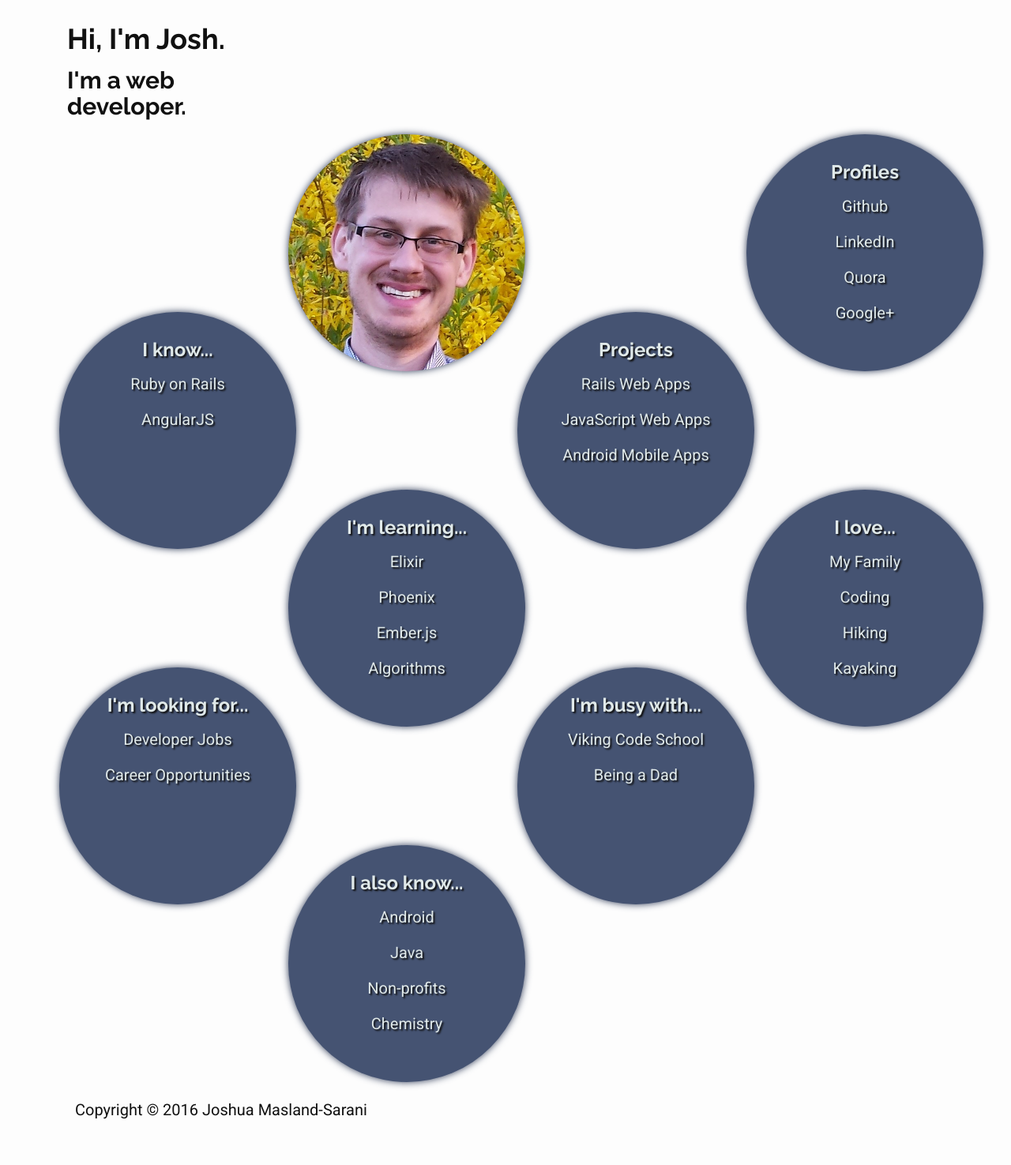
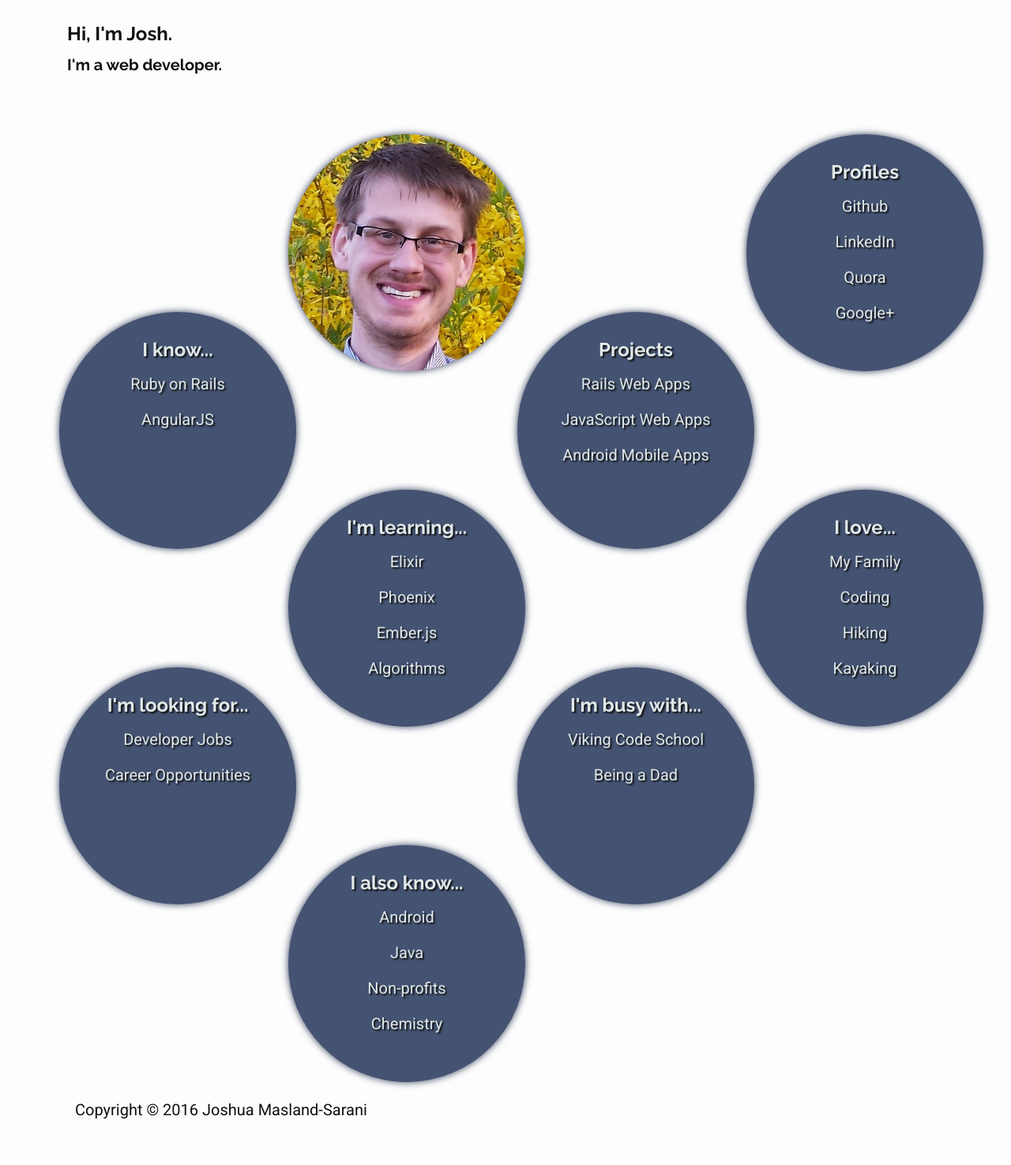
Before and after one commit to JMazzy/jmazzy.github.io, a Jekyll site: the page built from index.html, in a window 1280 px wide. Shown: the whole page at 79% size. Built offline with Jekyll 4.4.1, drawn with Linux system fonts in a browser that asks for light colours; nearby versions of some CDN libraries.

Commit message:
adjust font sizes

```diff
--- a/_sass/_layout.scss
+++ b/_sass/_layout.scss
@@ -259,6 +259,22 @@ h1, h2, h3, h4 {
   font-family: 'Raleway', sans-serif;
 }
 
+h1 {
+  font-size: 24px;
+}
+
+h2 {
+  font-size: 20px;
+}
+
+h3 {
+  font-size: 18px;
+}
+
+h4 {
+  font-size: 16px;
+}
+
 a:link {
   color: #555;
 }
```
